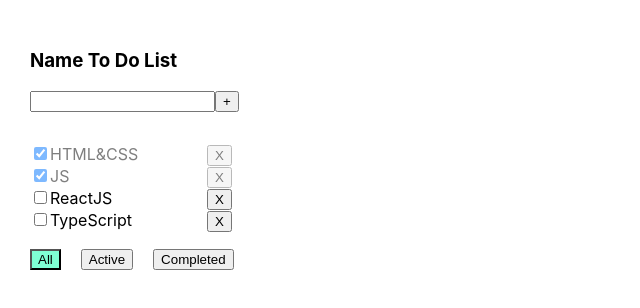
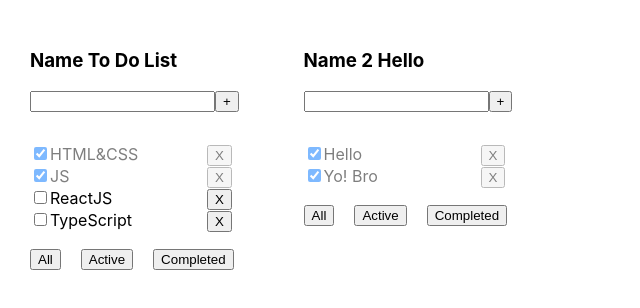
Before and after one commit to Traigel/ToDoList-Redux, a React (Create React App) app: page / in a window 1280 px wide. Shown: the top 308 px of the page, without its empty margins (0-640 px from the left). Built offline with nearby package versions, Linux system fonts and the light colour scheme.

Commit message:
05 new state

```diff
--- a/src/App.tsx
+++ b/src/App.tsx
@@ -1,11 +1,62 @@
-import React from 'react';
+import React, {useState} from 'react';
+import {v1} from 'uuid';
 import './App.css';
-import {TodoList} from "./components/ToDoList/TodoList";
+import {ToDoList} from "./components/ToDoList/ToDoList";
+
+type FilterType = 'all' | 'active' | 'completed'
+
+type ToDoListType = {
+    id: string
+    title: string
+    filter: FilterType
+}
+
+export type TasksType = {
+    id: string
+    title: string
+    isDone: boolean
+}
+
+type TasksTodoListType = {
+    [toDoListID: string] : Array<TasksType>
+}
 
 function App() {
+
+    const toDoListID_1 = v1();
+    const toDoListID_2 = v1();
+
+    const [todoList, setTodoList] = useState<Array<ToDoListType>>([
+        {id: toDoListID_1, title: 'Name To Do List', filter: 'all'},
+        {id: toDoListID_2, title: 'Name 2 Hello', filter: 'all'},
+    ])
+
+    const [tasksTodoList, setTasksTodoList] = useState<TasksTodoListType>({
+        [toDoListID_1]: [
+            {id: v1(), title: "HTML&CSS", isDone: true},
+            {id: v1(), title: "JS", isDone: true},
+            {id: v1(), title: "ReactJS", isDone: false},
+            {id: v1(), title: "TypeScript", isDone: false},
+        ],
+        [toDoListID_2]: [
+            {id: v1(), title: "Hello", isDone: true},
+            {id: v1(), title: "Yo! Bro", isDone: true},
+        ],
+    })
+
+
     return (
         <div className="App">
-            <TodoList title={'Name To Do List'}/>
+            {todoList.map(tl=> {
+                return (
+                    <ToDoList
+                        key={tl.id}
+                        id={tl.id}
+                        title={tl.title}
+                        tasks={tasksTodoList[tl.id]}
+                    />
+                )
+            })}
         </div>
     );
 }
--- a/src/components/ToDoList/Button/Button.tsx
+++ b/src/components/SuperButton/SuperButton.tsx
@@ -1,12 +1,12 @@
 import React from 'react';
-import styles from './Button.module.css'
+import styles from './SuperButton.module.css'
 
 type ButtonType = {
     buttonName: string,
     callBack: () => void
 }
 
-export const Button = (props: ButtonType) => {
+export const SuperButton = (props: ButtonType) => {
 
     const onclickButtonHandler = () => props.callBack()
 
--- a/src/components/ToDoList/BoduList/BoduList.tsx
+++ b/src/components/ToDoList/BoduList/BoduList.tsx
@@ -1,10 +1,10 @@
 import React from 'react';
-import {ToDoStateType} from '../TodoList';
 import styles from './BoduList.module.css'
-import {Button} from "../Button/Button";
+import {SuperButton} from "../../SuperButton/SuperButton";
+import {TasksType} from "../../../App";
 
 type BodyListType = {
-    state: Array<ToDoStateType>,
+    state: Array<TasksType>
     deleteCallBack: (id: string) => void
     isDoneCallBack: (id: string, newIsDone: boolean) => void
 }
@@ -13,7 +13,7 @@ export const BodyList = (props: BodyListType) => {
 
     const buttonOnClickHandler = (id: string) => props.deleteCallBack(id)
 
-    const inputOnClickHandler = (id: string, newIsDone: boolean) => props.isDoneCallBack(id,newIsDone)
+    const inputOnClickHandler = (id: string, newIsDone: boolean) => props.isDoneCallBack(id, newIsDone)
 
     return (
         <div>
@@ -28,7 +28,7 @@ export const BodyList = (props: BodyListType) => {
                                            checked={u.isDone}/>
                                     <span>{u.title}</span>
                                 </div>
-                                <Button buttonName={'X'} callBack={()=>buttonOnClickHandler(u.id)}/>
+                                <SuperButton buttonName={'X'} callBack={() => buttonOnClickHandler(u.id)}/>
                             </li>)
                     }
                 )}
--- a/src/components/ToDoList/NewTitle/NewTitle.tsx
+++ b/src/components/ToDoList/NewTitle/NewTitle.tsx
@@ -1,6 +1,6 @@
 import React, {useState} from 'react';
 import {TitleInput} from "./TitleInput/TitleInput";
-import {Button} from "../Button/Button"
+import {SuperButton} from "../../SuperButton/SuperButton"
 import styles from './NewTitle.module.css'
 
 type NewTitleType = {
@@ -20,8 +20,9 @@ export const NewTitle = (props: NewTitleType) => {
     }
 
     const onClickButtonHandler = () => {
-        if (title.trim() !== '') {
-            props.newTitleCallBack(title.trim())
+        const titleReplace = title.replace(/^ +| +$|( ) +/g,"$1")
+        if (titleReplace !== '') {
+            props.newTitleCallBack(titleReplace)
             setTitle('')
         }
         else setError(true)
@@ -34,7 +35,7 @@ export const NewTitle = (props: NewTitleType) => {
                         callBack={onChangeInputHandler}
                         onKeyPressCallBack={onClickButtonHandler}
             />
-            <Button buttonName={'+'} callBack={onClickButtonHandler}/>
+            <SuperButton buttonName={'+'} callBack={onClickButtonHandler}/>
             {error ? <p className={styles.errorMessage}>Error! Enter value.</p> : <p></p>}
         </div>
     )
--- /dev/null
+++ b/src/components/ToDoList/ToDoList.tsx
@@ -0,0 +1,63 @@
+import React from "react"
+import styles from './ToDoList.module.css';
+import {BodyList} from "./BoduList/BoduList";
+import {SuperButton} from "../SuperButton/SuperButton";
+import {NewTitle} from "./NewTitle/NewTitle";
+import { TasksType } from "../../App";
+
+type TodoListType = {
+    id: string
+    title: string
+    tasks: Array<TasksType>
+}
+
+export const ToDoList = (props: TodoListType) => {
+
+    const newTitleHandler = (newTitle: string) => {
+        // let newTitleEl = {id: v1(), title: newTitle, isDone: false}
+        // setToDoState([newTitleEl, ...toDoState])
+    }
+
+    const deleteTitleHandler = (id: string) => {}
+        // setToDoState(toDoState.filter((el: ToDoStateType) => el.id !== id))
+
+    const isDoneTitleHandler = (id: string, newIsDone: boolean) => {
+        // setToDoState(toDoState.map(el => el.id === id ? {...el, isDone: newIsDone} : el))
+    }
+
+
+    // const filterTitleHandler = (filterItem: FilterType) => setFilter(filterItem)
+
+    // const filterAffairs = (filter: FilterType, toDoState: Array<ToDoStateType>) => {
+        // if (filter === 'active') return toDoState.filter((el: ToDoStateType) => !el.isDone)
+        // else if (filter === 'completed') return toDoState.filter((el: ToDoStateType) => el.isDone)
+        // else return toDoState
+    // }
+
+    // const filterState = filterAffairs(filter, toDoState)
+
+    return <div className={styles.item}>
+        <h3>{props.title}</h3>
+        <div className={styles.newTitle}>
+            <NewTitle newTitleCallBack={newTitleHandler}/>
+        </div>
+        <BodyList
+            state={props.tasks}
+            deleteCallBack={deleteTitleHandler}
+            isDoneCallBack={isDoneTitleHandler}
+        />
+        <div className={styles.buttonFilter}>
+            <div
+                // className={`${filter === 'all' ? styles.activeFilter : ''}`}
+            >
+                <SuperButton buttonName={'All'} callBack={() => {}}/>
+            </div>
+            <div>
+                <SuperButton buttonName={'Active'} callBack={() =>{} }/>
+            </div>
+            <div>
+                <SuperButton buttonName={'Completed'} callBack={() =>{} }/>
+            </div>
+        </div>
+    </div>
+}
--- a/src/components/ToDoList/TodoList.tsx
+++ /dev/null
@@ -1,80 +0,0 @@
-import React, {useState} from "react"
-import styles from './ToDoList.module.css';
-import {BodyList} from "./BoduList/BoduList";
-import {Button} from "./Button/Button";
-import {NewTitle} from "./NewTitle/NewTitle";
-import {v1} from "uuid";
-
-export type ToDoStateType = {
-    id: string,
-    title: string,
-    isDone: boolean
-}
-
-type FilterType = 'all' | 'active' | 'completed'
-
-type TodoListType = {
-    title: string
-}
-
-export const TodoList = (props: TodoListType) => {
-
-    const [toDoState, setToDoState] = useState<Array<ToDoStateType>>([
-        {id: v1(), title: "HTML&CSS", isDone: true},
-        {id: v1(), title: "JS", isDone: true},
-        {id: v1(), title: "ReactJS", isDone: false},
-        {id: v1(), title: "TypeScript", isDone: false},
-    ])
-
-    const newTitleHandler = (newTitle: string) => {
-        let newTitleEl = {id: v1(), title: newTitle, isDone: false}
-        setToDoState([newTitleEl, ...toDoState])
-    }
-
-    const deleteTitleHandler = (id: string) => setToDoState(toDoState.filter((el: ToDoStateType) => el.id !== id))
-
-    const isDoneTitleHandler = (id: string, newIsDone: boolean) => {
-        // let stateTitle = toDoState.find( (u: ToDoStateType) => u.id === id)
-        // if (stateTitle) stateTitle.isDone = newIsDone
-        // setToDoState([...toDoState])
-        setToDoState(toDoState.map( el => el.id === id ? {...el, isDone: newIsDone} : el))
-    }
-
-    const [filter, setFilter] = useState<FilterType>('all')
-
-    const filterTitleHandler = (filterItem: FilterType) => setFilter(filterItem)
-
-    const filterAffairs = (filter: FilterType, toDoState: Array<ToDoStateType>) => {
-        if (filter === 'active') return toDoState.filter((el: ToDoStateType) => !el.isDone)
-        else if (filter === 'completed') return toDoState.filter((el: ToDoStateType) => el.isDone)
-        else return toDoState
-    }
-
-    const filterState = filterAffairs(filter, toDoState)
-
-    return <div className={styles.item}>
-        <h3>{props.title}</h3>
-        <div className={styles.newTitle}>
-            <NewTitle newTitleCallBack={newTitleHandler}/>
-        </div>
-        <BodyList
-            state={filterState}
-            deleteCallBack={deleteTitleHandler}
-            isDoneCallBack={isDoneTitleHandler}
-        />
-        <div className={styles.buttonFilter}>
-            <div className={`${filter === 'all' ? styles.activeFilter : ''}`}>
-                <Button buttonName={'All'} callBack={() => filterTitleHandler('all')}/>
-            </div>
-            <div className={`${filter === 'active' ? styles.activeFilter : ''}`}>
-                <Button buttonName={'Active'} callBack={() => filterTitleHandler('active')}/>
-            </div>
-            <div className={`${filter === 'completed' ? styles.activeFilter : ''}`}>
-                <Button buttonName={'Completed'} callBack={() => filterTitleHandler('completed')}/>
-            </div>
-
-
-
-        </div>
-    </div>
-}
```
Also changed, not shown: src/components/SuperButton/SuperButton.module.css (added).
